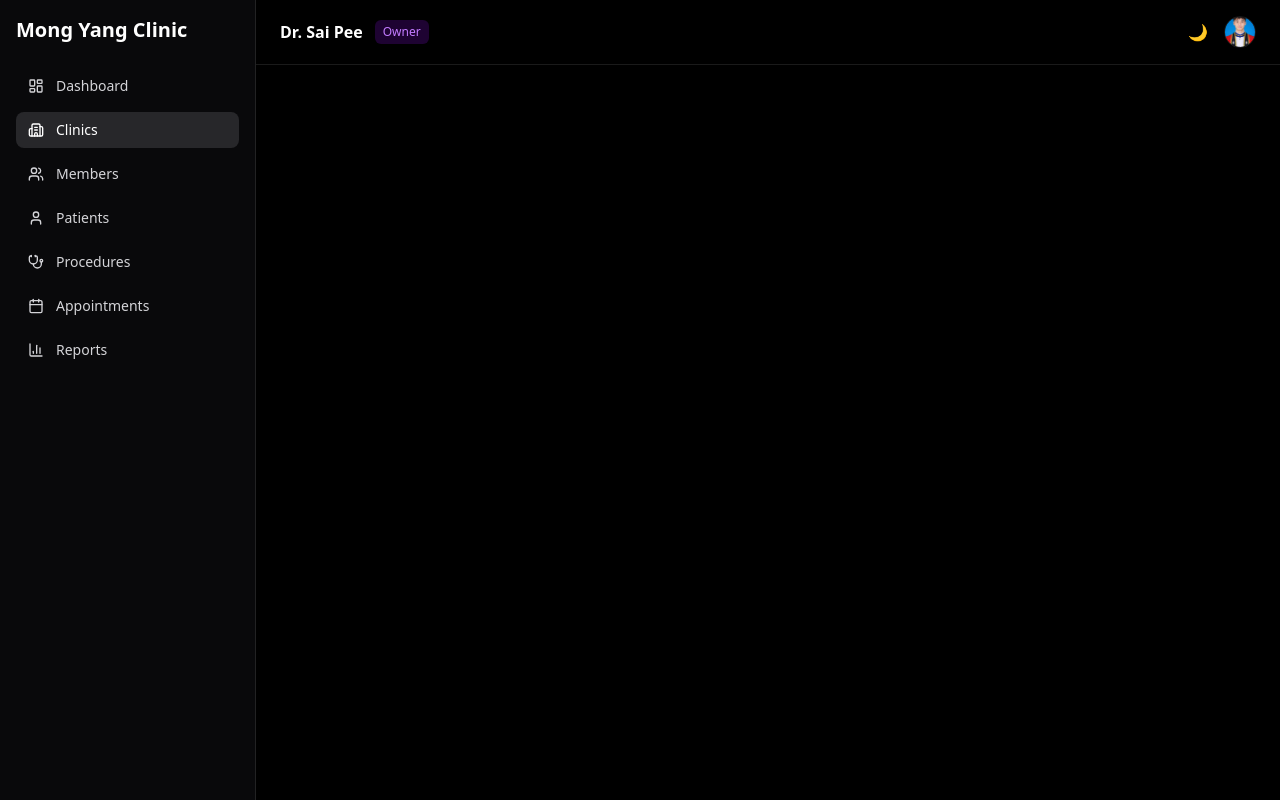
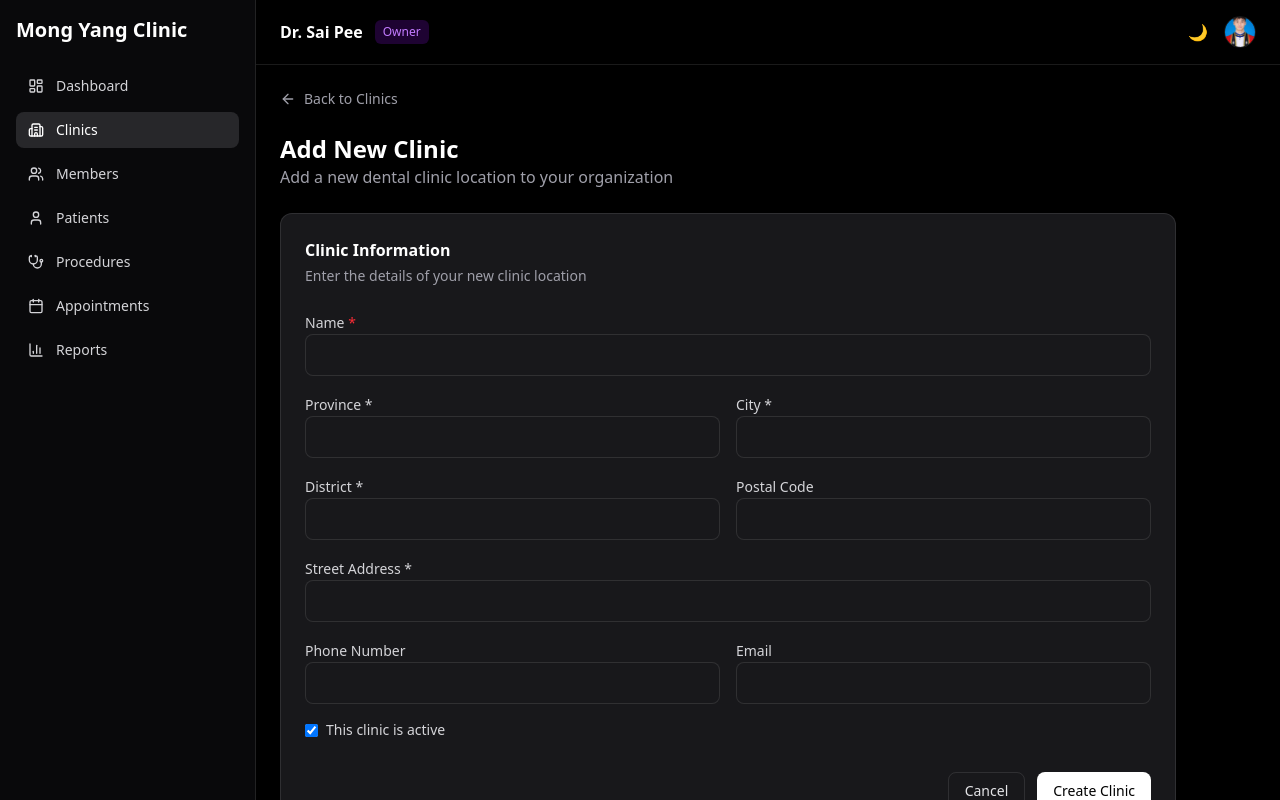
Before and after one commit to ahpharjr/DentalPatientMangement, a React (Vite) app in the folder patient-management-fronted/: page /clinics/new in a window 1280 px wide. Built offline with nearby package versions, Linux system fonts and the light colour scheme.

Commit message:
Add new clinic and view details ui

```diff
--- a/patient-management-fronted/src/App.css
+++ b/patient-management-fronted/src/App.css
@@ -0,0 +1,13 @@
+.input {
+  width: 100%;
+  border-radius: 0.5rem;
+  border: 1px solid rgba(255,255,255,0.1);
+  background-color: #18181b;
+  padding: 0.5rem 0.75rem;
+  color: white;
+  outline: none;
+}
+
+.input:focus {
+  border-color: rgba(255,255,255,0.3);
+}
--- a/patient-management-fronted/src/App.jsx
+++ b/patient-management-fronted/src/App.jsx
@@ -2,6 +2,9 @@ import { BrowserRouter, Routes, Route, Navigate } from "react-router-dom";
 import AppLayout from "./components/layout/AppLayout";
 import Dashboard from "./pages/Dashboard";
 import Clinics from "./pages/Clinics";
+import NewClinic from "./pages/NewClinic";
+import ClinicDetails from "./pages/ClinicDetails";
+import "./App.css";
 
 function App() {
   return (
@@ -11,6 +14,8 @@ function App() {
           <Route path="/" element={<Navigate to="/dashboard" />} />
           <Route path="/dashboard" element={<Dashboard />} />
           <Route path="/clinics" element={<Clinics />} />
+          <Route path="/clinics/new" element={<NewClinic />} />
+          <Route path="/clinics/:id" element={<ClinicDetails />} />
         </Routes>
       </AppLayout>
     </BrowserRouter>
--- a/patient-management-fronted/src/components/clinics/ClinicCard.jsx
+++ b/patient-management-fronted/src/components/clinics/ClinicCard.jsx
@@ -1,8 +1,11 @@
 import { MapPin, Phone, MoreVertical, Building2 } from "lucide-react";
 import Card from "../ui/Card";
 import ClinicStatusBadge from "./ClinicStatusBadge";
+import { useNavigate } from "react-router-dom";
 
 export default function ClinicCard({ clinic }) {
+  const navigate = useNavigate();
+
   return (
     <Card className="flex flex-col justify-between">
       {/* Header */}
@@ -13,9 +16,9 @@ export default function ClinicCard({ clinic }) {
           <ClinicStatusBadge status={clinic.status} />
         </div>
 
-        <button className="text-zinc-400 hover:text-white">
+        {/* <button className="text-zinc-400 hover:text-white">
           <MoreVertical className="h-4 w-4" />
-        </button>
+        </button> */}
       </div>
 
       {/* Body */}
@@ -34,7 +37,9 @@ export default function ClinicCard({ clinic }) {
       </div>
 
       {/* Footer */}
-      <button className="mt-4 w-full rounded-lg border border-white/10 bg-zinc-800 py-2 text-sm text-white hover:bg-zinc-700">
+      <button
+        onClick={() => navigate(`/clinics/${clinic.id}`)}
+        className="mt-4 w-full rounded-lg border border-white/10 bg-zinc-800 py-2 text-sm text-white hover:bg-zinc-700">
         View Clinic Details
       </button>
     </Card>
--- /dev/null
+++ b/patient-management-fronted/src/pages/ClinicDetails.jsx
@@ -0,0 +1,87 @@
+import { useParams, useNavigate } from "react-router-dom";
+import { ArrowLeft, MapPin, Phone, Mail, Building2 } from "lucide-react";
+import Card from "../components/ui/Card";
+import ClinicStatusBadge from "../components/clinics/ClinicStatusBadge";
+
+const clinics = [
+  {
+    id: "1",
+    name: "Clinic 1",
+    status: "Active",
+    address: "292 Cabcede Street, Talavera, Pakil, Laguna 4017",
+    phone: "09123456789",
+    email: "clinic1@email.com",
+  },
+  {
+    id: "2",
+    name: "Clinic 2",
+    status: "Active",
+    address: "232 Cabcede Street, Talavera, Pakil, Laguna 4017",
+    phone: "09123456789",
+    email: "clinic2@email.com",
+  },
+];
+
+export default function ClinicDetails() {
+  const { id } = useParams();
+  const navigate = useNavigate();
+
+  const clinic = clinics.find((c) => c.id === id);
+
+  if (!clinic) {
+    return <p className="text-zinc-400">Clinic not found</p>;
+  }
+
+  return (
+    <div className="space-y-6">
+      {/* Back */}
+      <button
+        onClick={() => navigate("/clinics")}
+        className="flex items-center gap-2 text-sm text-zinc-400 hover:text-white"
+      >
+        <ArrowLeft className="h-4 w-4" />
+        Back to Clinics
+      </button>
+
+      {/* Header */}
+      <div>
+        <div className="flex items-center gap-3">
+          <h1 className="text-2xl font-bold text-white">
+            {clinic.name}
+          </h1>
+          <ClinicStatusBadge status={clinic.status} />
+        </div>
+        <p className="text-zinc-400">Clinic details and information</p>
+      </div>
+
+      {/* Info Card */}
+      <Card>
+        <div className="space-y-4 text-sm text-zinc-300">
+          <div className="flex items-start gap-3">
+            <Building2 className="mt-0.5 h-4 w-4 text-zinc-400" />
+            <p>{clinic.name}</p>
+          </div>
+
+          <div className="flex items-start gap-3">
+            <MapPin className="mt-0.5 h-4 w-4 text-zinc-400" />
+            <p>{clinic.address}</p>
+          </div>
+
+          {clinic.phone && (
+            <div className="flex items-center gap-3">
+              <Phone className="h-4 w-4 text-zinc-400" />
+              <p>{clinic.phone}</p>
+            </div>
+          )}
+
+          {clinic.email && (
+            <div className="flex items-center gap-3">
+              <Mail className="h-4 w-4 text-zinc-400" />
+              <p>{clinic.email}</p>
+            </div>
+          )}
+        </div>
+      </Card>
+    </div>
+  );
+}
--- a/patient-management-fronted/src/pages/Clinics.jsx
+++ b/patient-management-fronted/src/pages/Clinics.jsx
@@ -1,6 +1,7 @@
 import PageHeader from "../components/ui/PageHeader";
 import ClinicCard from "../components/clinics/ClinicCard";
 import { Plus } from "lucide-react";
+import { useNavigate } from "react-router-dom";
 
 const clinics = [
   {
@@ -19,13 +20,17 @@ const clinics = [
 ];
 
 export default function Clinics() {
+  const navigate = useNavigate();
+
   return (
     <div className="space-y-6">
       <PageHeader
         title="Clinics"
         subtitle="Manage your dental clinics across various locations"
         action={
-          <button className="flex items-center gap-2 rounded-lg bg-zinc-800 px-4 py-2 text-white hover:bg-zinc-700">
+          <button
+            onClick={() => navigate("/clinics/new")}
+            className="flex items-center gap-2 rounded-lg bg-zinc-800 px-4 py-2 text-white hover:bg-zinc-700">
             <Plus className="h-4 w-4" />
             Add Clinic
           </button>
--- /dev/null
+++ b/patient-management-fronted/src/pages/NewClinic.jsx
@@ -0,0 +1,102 @@
+import { ArrowLeft } from "lucide-react";
+import { useNavigate } from "react-router-dom";
+
+export default function NewClinic() {
+  const navigate = useNavigate();
+
+  return (
+    <div className="max-w-4xl space-y-6">
+      {/* Back */}
+      <button
+        onClick={() => navigate("/clinics")}
+        className="flex items-center gap-2 text-sm text-zinc-400 hover:text-white"
+      >
+        <ArrowLeft className="h-4 w-4" />
+        Back to Clinics
+      </button>
+
+      {/* Header */}
+      <div>
+        <h1 className="text-2xl font-bold text-white">Add New Clinic</h1>
+        <p className="text-zinc-400">
+          Add a new dental clinic location to your organization
+        </p>
+      </div>
+
+      {/* Form Card */}
+      <div className="rounded-xl border border-white/10 bg-zinc-900 p-6">
+        <h2 className="mb-1 font-semibold text-white">
+          Clinic Information
+        </h2>
+        <p className="mb-6 text-sm text-zinc-400">
+          Enter the details of your new clinic location
+        </p>
+
+        <form className="space-y-4">
+          {/* Name */}
+          <div>
+            <label className="text-sm text-zinc-300">
+              Name <span className="text-red-500">*</span>
+            </label>
+            <input className="input" />
+          </div>
+
+          {/* Province / City */}
+          <div className="grid grid-cols-1 gap-4 md:grid-cols-2">
+            <Input label="Province *" />
+            <Input label="City *" />
+          </div>
+
+          {/* Barangay / Postal */}
+          <div className="grid grid-cols-1 gap-4 md:grid-cols-2">
+            <Input label="District *" />
+            <Input label="Postal Code" />
+          </div>
+
+          {/* Street */}
+          <Input label="Street Address *" />
+
+          {/* Phone / Email */}
+          <div className="grid grid-cols-1 gap-4 md:grid-cols-2">
+            <Input label="Phone Number" />
+            <Input label="Email" />
+          </div>
+
+          {/* Active */}
+          <div className="flex items-center gap-2">
+            <input type="checkbox" defaultChecked />
+            <span className="text-sm text-zinc-300">
+              This clinic is active
+            </span>
+          </div>
+
+          {/* Actions */}
+          <div className="flex justify-end gap-3 pt-4">
+            <button
+              type="button"
+              onClick={() => navigate("/clinics")}
+              className="rounded-lg border border-white/10 px-4 py-2 text-sm hover:bg-zinc-800"
+            >
+              Cancel
+            </button>
+            <button
+              type="submit"
+              className="rounded-lg bg-white px-4 py-2 text-sm text-black hover:bg-zinc-200"
+            >
+              Create Clinic
+            </button>
+          </div>
+        </form>
+      </div>
+    </div>
+  );
+}
+
+function Input({ label }) {
+  return (
+    <div>
+      <label className="text-sm text-zinc-300">{label}</label>
+      <input className="input" />
+    </div>
+  );
+}
```
